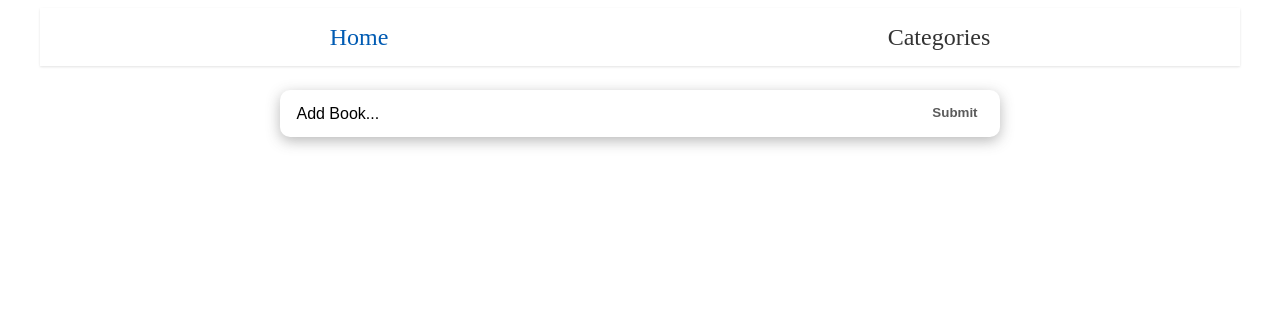
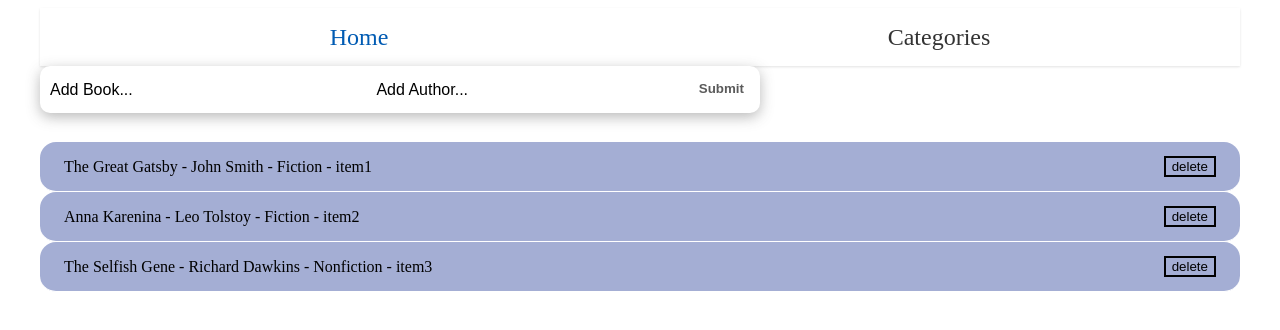
Before and after one commit to mdg0410/Bookstore_react, a React (Create React App) app: page / in a window 1280 px wide. Shown: the top 330 px of the page. Built offline with nearby package versions, Linux system fonts and the light colour scheme.

Commit message:
Restructure all logic with redux

```diff
--- a/package.json
+++ b/package.json
@@ -43,6 +43,7 @@
     ]
   },
   "devDependencies": {
+    "@babel/plugin-proposal-private-property-in-object": "^7.21.11",
     "stylelint": "^13.13.1",
     "stylelint-config-standard": "^21.0.0",
     "stylelint-csstree-validator": "^1.9.0",
--- a/src/Components/BookItem.jsx
+++ b/src/Components/BookItem.jsx
@@ -1,71 +1,19 @@
 import React from 'react';
-import PropTypes from 'prop-types';
-import { useState } from 'react';
-import { FontAwesomeIcon } from '@fortawesome/react-fontawesome'
-import { faPen, faTrash } from '@fortawesome/free-solid-svg-icons'
+import { useDispatch } from 'react-redux';
+import { removeBook } from '../redux/books/booksSlice'
+
 import styles from '../Styles/BookItem.module.css'
 
-export default function BookItem({ itemProp, handleChange, delBook, setUpdate  }) {
-
-  const completedStyle = {
-    fontStyle: 'italic',
-    color: '#595959',
-    opacity: 0.4,
-    textDecoration: 'line-through',
-  };
-
-  const [editing, setEditing] = useState(false);
-
-  const handleEditing = () => {
-    setEditing(true);
-  };
-
-  const handleUpdatedDone = (event) => {
-    if (event.key === 'Enter') {
-      setEditing(false);
-    }
-  };
-
-  let viewMode = {};
-  let editMode = {};
-  if (editing) {
-    viewMode.display = 'none';
-  } else {
-    editMode.display = 'none';
-  }
+// eslint-disable-next-line react/prop-types
+export default function BookItem({item_id, title, author, category}) {
+  const dispatch = useDispatch();
 
   return (
     <li className={styles.item}>
-      <div className={styles.content} style={viewMode}>
-        <input
-          type='checkbox'
-          checked={itemProp.completed}
-          onChange={() => handleChange(itemProp.id)}
-        />
-        <button onClick={handleEditing}><FontAwesomeIcon icon={faPen} /></button>
-        <button onClick={() => delBook(itemProp.id)}><FontAwesomeIcon icon={faTrash} /></button>
-        <span style={itemProp.completed ? completedStyle : null}></span>
-        {itemProp.title}
+      <div className={styles.content}>
+        <button onClick={() => dispatch(removeBook({item_id}))}>delete</button>
+        {title} - {author} - {category} - {item_id}
       </div>
-      <input
-        type="text"
-        value={itemProp.title}
-        className={styles.textInput}
-        style={editMode}
-        onChange={(e) => setUpdate(e.target.value, itemProp.id)}
-        onKeyDown={handleUpdatedDone}
-      />
     </li>
   )
 }
-
-BookItem.propTypes = {
-  itemProp: PropTypes.shape({
-    id: PropTypes.string.isRequired,
-    title: PropTypes.string.isRequired,
-    completed: PropTypes.bool.isRequired,
-  }).isRequired,
-  handleChange: PropTypes.func.isRequired,
-  delBook: PropTypes.func.isRequired,
-  setUpdate: PropTypes.func.isRequired,
-};
--- a/src/Components/BookLogic.jsx
+++ b/src/Components/BookLogic.jsx
@@ -1,7 +1,8 @@
-import { useState, useEffect } from 'react';
-import BookList from './BookList'
+
+import { useSelector } from 'react-redux';
+import BookItem from './BookItem'
 import InputTodo from './InputBook'
-import { v4 as uuidv4 } from "uuid";
+
 
 const container = {
   display: 'flex',
@@ -11,71 +12,16 @@ const container = {
 };
 
 export default function BookLogic() {
-
-  const [books, setBooks] = useState(getInitialTodos());
-
-  function getInitialTodos() {
-    const temp = localStorage.getItem('books');
-    const savedTodos = JSON.parse(temp);
-    return savedTodos || [];
-  };
-
-  useEffect(() => {
-    const temp = JSON.stringify(books);
-    localStorage.setItem('books', temp);
-  }, [books]);
-
-  const handleChange = (id) => {
-    setBooks((prevState) =>
-      prevState.map((book) => {
-        if (book.id === id) {
-          return {
-            ...book,
-            completed: !book.completed,
-          };
-        }
-        return book;
-      })
-    );
-  };
-
-  const delBook = (id) => {
-    setBooks([
-      ...books.filter((book) => {
-        return book.id !== id;
-      }),
-    ]);
-  };
-
-  const addBookItem = (title) => {
-    const newBook = {
-      id: uuidv4(),
-      title: title,
-      completed: false,
-    };
-    setBooks([...books, newBook]);
-  };
-
-  const setUpdate = (updatedTitle, id) => {
-    setBooks(
-      books.map((book) => {
-        if (book.id === id) {
-          book.title = updatedTitle;
-        }
-        return book;
-      })
-    );
-  };
+  const books = useSelector((state) => state.books);
 
   return (
+    <>
+    <InputTodo />
     <div style={container}>
-      <InputTodo addBookItem={addBookItem}/>
-      <BookList
-      booksProps={books}
-      handleChange={handleChange}
-      delBook={delBook}
-      setUpdate={setUpdate}
-      />
+      {books.map((book) => {
+        return <BookItem key={book.item_id} {...book} />
+      })}
     </div>
+    </>
   )
 }
--- a/src/Components/InputBook.jsx
+++ b/src/Components/InputBook.jsx
@@ -1,24 +1,31 @@
 import { useState } from 'react';
-import PropTypes from 'prop-types';
+import { useDispatch } from 'react-redux';
+import { addBook } from '../redux/books/booksSlice'
 
-export default function InputBook({addBookItem}) {
-
+export default function InputBook() {
+  const dispatch = useDispatch();
   const [title, setTitle] = useState('');
+  const [author, setAuthor] = useState('');
   const [message, setMessage] = useState('');
 
   const handleSubmit = (e) => {
     e.preventDefault();
-    if (title.trim()){
-      addBookItem(title);
+    if (title.trim() && author.trim()){
+      dispatch(addBook({ title, author }))
       setTitle('');
+      setAuthor('');
       setMessage('');
     } else {
       setMessage('Please add item.')
     }
   }
 
-  const handleChange = (e) => {
+  const handleChangeTitle = (e) => {
     setTitle(e.target.value);
+  }
+
+  const handleChangeAuthor = (e) => {
+    setAuthor(e.target.value)
   }
 
   return (
@@ -29,7 +36,14 @@ export default function InputBook({addBookItem}) {
         placeholder="Add Book..."
         className="input-text"
         value={title}
-        onChange={handleChange}
+        onChange={handleChangeTitle}
+      />
+      <input
+        type="text"
+        placeholder="Add Author..."
+        className="input-text"
+        value={author}
+        onChange={handleChangeAuthor}
       />
        <button className="input-submit" type="submit">submit</button>
     </form>
@@ -37,7 +51,3 @@ export default function InputBook({addBookItem}) {
     </>
   )
 }
-
-InputBook.propTypes = {
-  addBookItem: PropTypes.func.isRequired,
-};
--- a/src/index.js
+++ b/src/index.js
@@ -1,4 +1,6 @@
 import React from 'react';
+import { Provider } from "react-redux"
+import store from "./redux/store"
 import { BrowserRouter as Router } from "react-router-dom"
 import ReactDOM from 'react-dom/client';
 import App from './Components/App';
@@ -7,9 +9,11 @@ import reportWebVitals from './reportWebVitals';
 const root = ReactDOM.createRoot(document.getElementById('root'));
 root.render(
   <React.StrictMode>
-    <Router>
-      <App />
-    </Router>
+    <Provider store={store}>
+      <Router>
+        <App />
+      </Router>
+    </Provider>
   </React.StrictMode>
 );
 
--- a/src/redux/books/booksSlice.js
+++ b/src/redux/books/booksSlice.js
@@ -1,13 +1,43 @@
 import { createSlice } from "@reduxjs/toolkit";
+
+const initialState = [
+  {
+    "item_id": "item1",
+    "title": "The Great Gatsby",
+    "author": "John Smith",
+    "category": "Fiction"
+  },
+  {
+    "item_id": "item2",
+    "title": "Anna Karenina",
+    "author": "Leo Tolstoy",
+    "category": "Fiction"
+  },
+  {
+    "item_id": "item3",
+    "title": "The Selfish Gene",
+    "author": "Richard Dawkins",
+    "category": "Nonfiction"
+  }
+]
+
 
 const booksSlice = createSlice({
   name: 'books',
-  initialState: [],
+  initialState,
   reducers: {
     addBook: (state, action) => {
-      state.push(action.payload);
+      const book = {
+        "item_id": `item${state.length+1}`,
+        "title": action.payload.title,
+        "author": action.payload.author,
+        "category": "Undefined"
+      }
+      state.push(book);
     },
-    removeBook: (state, action) => state.filter((book) => book.id !== action.payload.id),
+    removeBook: (state, action) => {
+      return state.filter((book) => book.item_id !== action.payload.item_id);
+    },
   },
 });
 
--- a/src/redux/store.js
+++ b/src/redux/store.js
@@ -2,9 +2,11 @@ import { configureStore } from "@reduxjs/toolkit";
 import booksReducer from "./books/booksSlice";
 import categoriesReducer from "./categories/categoriesSlice";
 
-export const store = configureStore({
+const store = configureStore({
   reducer: {
     books: booksReducer,
     categories: categoriesReducer,
   },
 });
+
+export default store;
```
Also changed, not shown: 1 other file (tests, documents, lock files or other folders).
